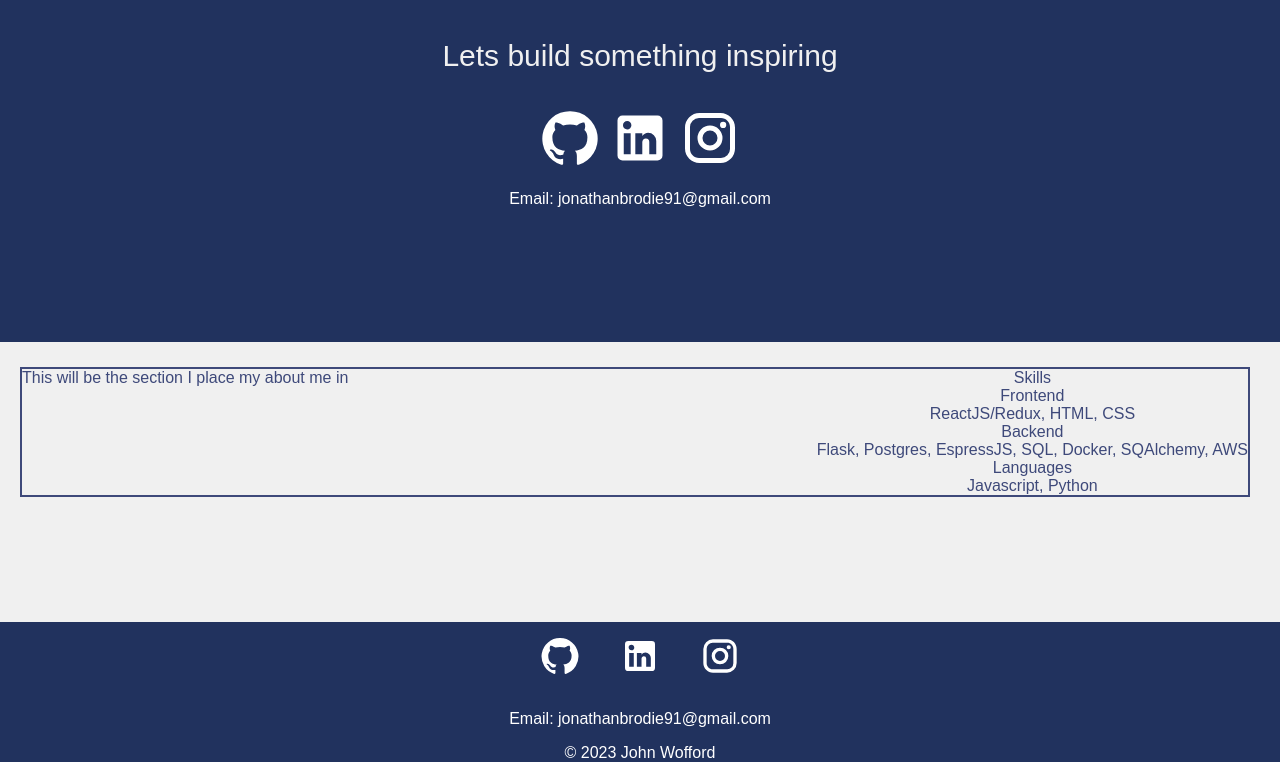
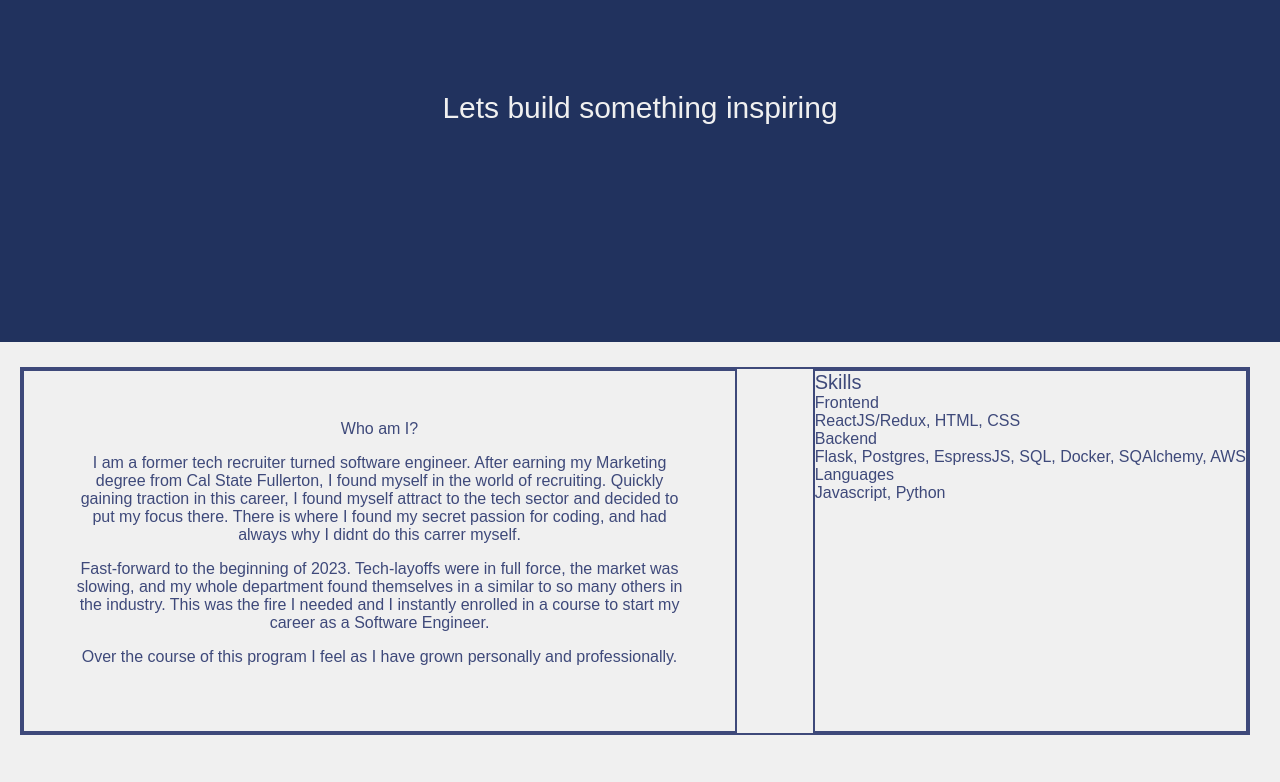
Before and after one commit to jwoff1991/Portfolio-Website, a React (Create React App) app: page / in a window 1280 px wide. Shown: the part 458-1240 px from the top of the page. Built offline with nearby package versions, Linux system fonts and the light colour scheme.

Commit message:
working more on css. removed links on splas and added to about me/ skills

```diff
--- a/src/components/Home.js
+++ b/src/components/Home.js
@@ -14,11 +14,15 @@ function Home() {
 
         <div className="prompt">
           <p>
-
-              <span>Lets build something</span>{' '}
-
+            <span>Lets build something</span>{" "}
             <Typewriter
-            words={['facinating', 'unique', 'inspiring', 'creative', 'together!']}
+              words={[
+                "facinating",
+                "unique",
+                "inspiring",
+                "creative",
+                "together!",
+              ]}
               loop={1}
               // cursor='false'
               // cursorStyle='_'
@@ -29,56 +33,40 @@ function Home() {
               // onType={handleType}
             />
           </p>
-          <Link
-            to="https://github.com/jwoff1991"
-            name="Check out my code!"
-            target="_blank"
-            rel="noreferrer"
-          >
-            {" "}
-            <Tooltip title="My Github">
-              <GitHubIcon />
-            </Tooltip>
-          </Link>
-
-          <Link
-            to="https://www.linkedin.com/in/jonathanbwofford/"
-            name="Connect with me on LinkedIn!"
-            target="_blank"
-            rel="noreferrer"
-          >
-            <Tooltip title="My LinkedIn">
-              <LinkedInIcon />
-            </Tooltip>
-          </Link>
-          <Link
-            to="https://www.instagram.com/jwoff91/"
-            name="Add me on Instagram!"
-            target="_blank"
-            rel="noreferrer"
-          >
-            <Tooltip title="My Instagram ">
-              <InstagramIcon />
-            </Tooltip>
-          </Link>
-
-          {/* need to figure out what to do with click on email */}
-          {/* <Link ><EmailIcon /></Link> */}
         </div>
-        <div className="homepage-email">Email: jonathanbrodie91@gmail.com</div>
+        {/* <div className="homepage-email">Email: jonathanbrodie91@gmail.com</div> */}
       </div>
       <div className="about-me-and-skills">
         <div className="about-me">
-          This will be the section I place my about me in
+          Who am I?
+          <p>
+            I am a former tech recruiter turned software engineer. After earning
+            my Marketing degree from Cal State Fullerton, I found myself in the
+            world of recruiting. Quickly gaining traction in this career, I
+            found myself attract to the tech sector and decided to put my focus
+            there. There is where I found my secret passion for coding, and had
+            always why I didnt do this carrer myself.
+          </p>
+          <p>
+            Fast-forward to the beginning of 2023. Tech-layoffs were in full
+            force, the market was slowing, and my whole department found
+            themselves in a similar to so many others in the industry. This was
+            the fire I needed and I instantly enrolled in a course to start my
+            career as a Software Engineer.
+          </p>
+          <p>
+            Over the course of this program I feel as I have grown personally
+            and professionally.
+          </p>
         </div>
         <div className="skills">
           <div className="skills-heading">Skills</div>
           <div className="list-for-frontend">
-            <div className="title">Frontend</div>
+            <div className="skills-title">Frontend</div>
             <div className="languages">ReactJS/Redux, HTML, CSS</div>
           </div>
           <div className="list-for-backend">
-            <div className="title">Backend</div>
+            <div className="skills-title">Backend</div>
             <div className="languages">
               Flask, Postgres, EspressJS, SQL, Docker, SQAlchemy, AWS
             </div>
--- a/src/styles/Footer.css
+++ b/src/styles/Footer.css
@@ -1,19 +1,20 @@
 .footer {
     width: 100%;
-    height: 130px;
+    height: 110px;
     background: #21325e;
     display: flex;
     justify-content: center;
     align-items: center;
     flex-direction: column;
-    padding-top: 10px;
+    padding-top: 15px;
     margin-top: 100px;
+    gap: 0px
   }
 
   .socialMedia svg {
     color: white;
-    margin: 20px;
-    font-size: 40px;
+    margin: 10px;
+    font-size: 30px;
     cursor: pointer;
   }
 
--- a/src/styles/Home.css
+++ b/src/styles/Home.css
@@ -29,6 +29,24 @@
     font-size: 30px;
     margin-top: 50px;
   }
+
+  .about-me-and-skills {
+    border: solid #3e497a 2px;
+    display: flex;
+    justify-content: space-between;
+    margin: 25px 30px 25px 20px;
+  }
+
+
+  .about-me{
+    width: 50%;
+    padding: 4%;
+    border: 2px solid #3e497a
+  }
+
+  .skills-heading {
+    font-size: 20px;
+  }
   .prompt svg {
     font-size: 60px;
     margin: 5px;
@@ -37,48 +55,12 @@
 
   .skills {
     display: flex;
-    justify-content: center;
     flex-direction: column;
-    align-items: center;
+    justify-content: baseline;
+    align-items: baseline;
+    border: 2px solid #3e497a;
+    text-align: left !important;
   }
-
-  .skills h1 {
-    color: #3e497a;
-  }
-
-  .skills .list {
-    list-style: none;
-    width: 60%;
-  }
-
-  .list span {
-    font-size: 20px;
-  }
-
-  .homepage-email {
-    margin-top: 10px
-  }
-  .about-me-and-skills {
-    border: solid #3e497a 2px;
-    display: flex;
-    justify-content: space-between;
-    margin: 25px 30px 25px 20px
-  }
-
-  .Typist .Cursor {
-    display: inline-block; }
-    .Typist .Cursor--blinking {
-      opacity: 0;
-      /* animation: blink .75s linear; }
-
-  @keyframes blink {
-    0% {
-      opacity: 1; }
-    50% {
-      opacity: 0; }
-    100% {
-      opacity: 1; }  */
-    }
 
 
   @media only screen and (max-width: 600px) {
@@ -92,14 +74,10 @@
       width: 80%;
     }
 
-    .skills {
+    .about-me-and-skills {
       text-align: center;
-    }
-    .list {
-      padding: 0;
-    }
-
-    .skills h2 {
-      font-size: 30px;
+      display: flex;
+      flex-direction: column;
+      align-items: center;
     }
   }
--- a/src/styles/Navbar.css
+++ b/src/styles/Navbar.css
@@ -12,11 +12,11 @@
     display: flex;
     align-items: center;
     justify-content: center;
-    color: white;
+    color: rgb(255, 255, 255);
   }
 
  .navbar a {
-    color: white;
+    color: rgb(255, 255, 255);
     text-decoration: none;
     margin: 20px;
     font-size: 25px;
@@ -69,6 +69,9 @@
     #close a {
       display: none;
     }
+    /* .links {
+      display: none;
+    } */
   }
 
   @media only screen and (min-width: 600px) {
```
Lines whose indentation alone changed are shown as unchanged.
